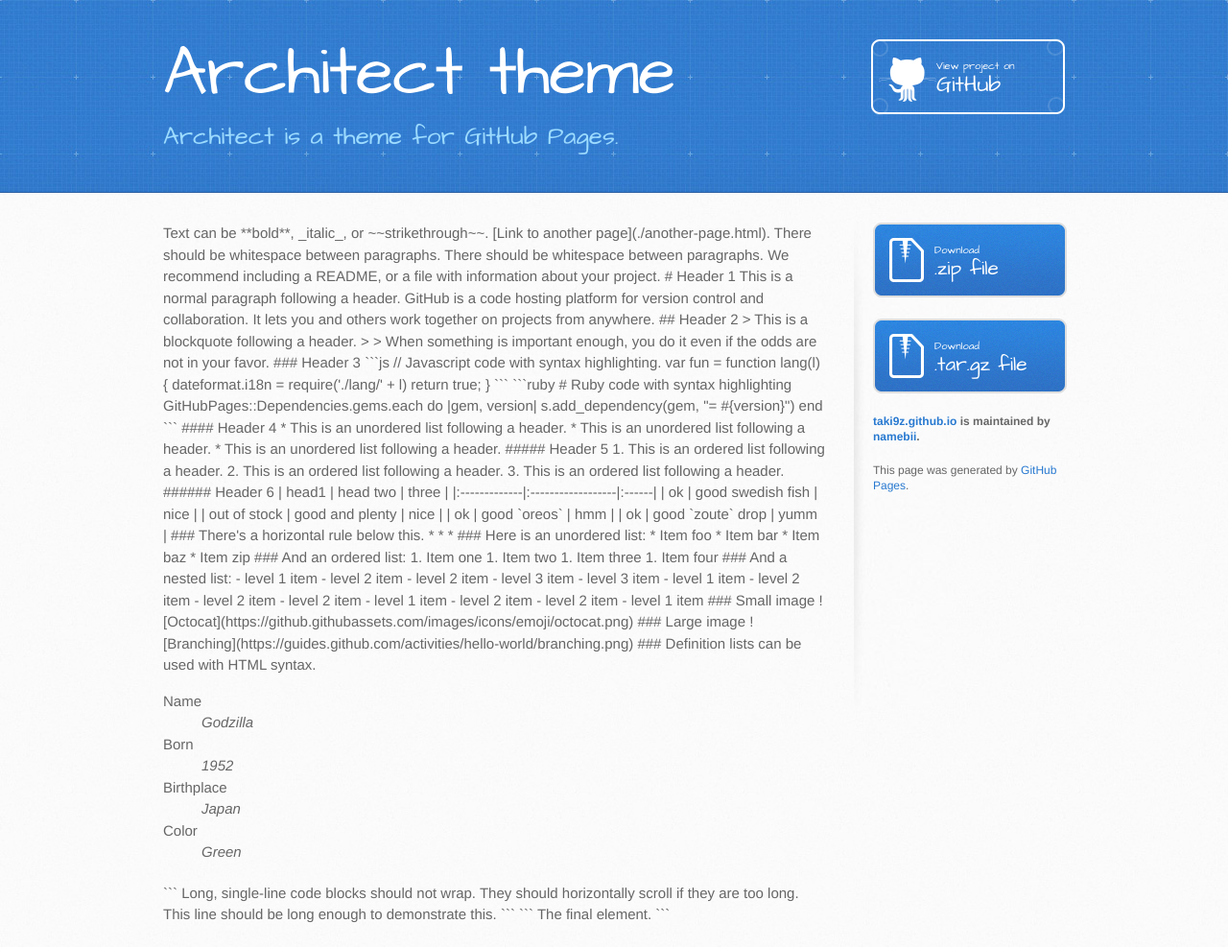
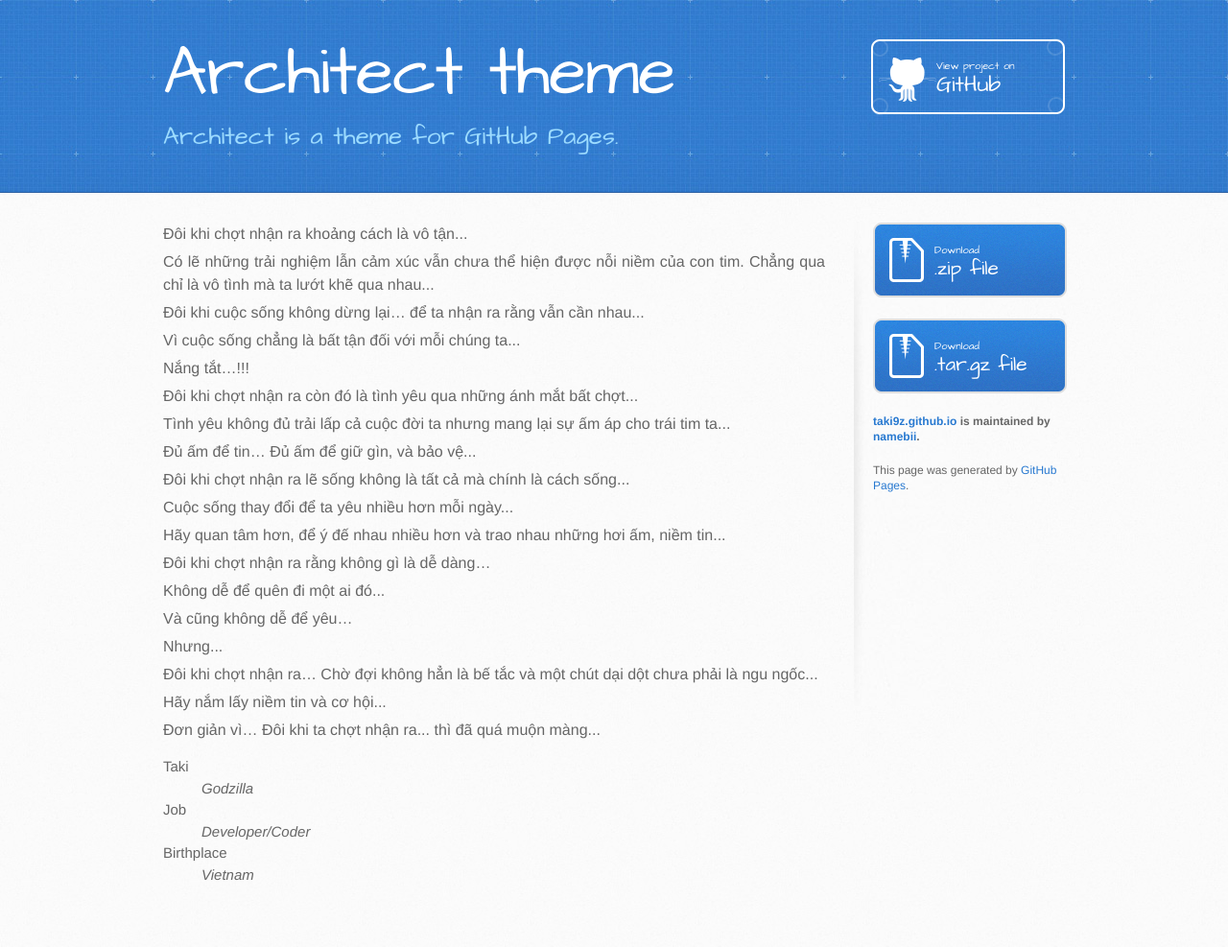
Before and after one commit to namebii/taki9z.github.io, a Jekyll site: the page built from index.html, in a window 1280 px wide. Shown: the whole page at 96% size. Built offline with Jekyll 4.4.1, drawn with Linux system fonts in a browser that asks for light colours; after the commit the page ends 966 px from its top, so only the background shows below that.

Commit message:
Update index.html

````diff
--- a/index.html
+++ b/index.html
@@ -2,122 +2,36 @@
 layout: default
 ---
 
-Text can be **bold**, _italic_, or ~~strikethrough~~.
+<p style="font-size:16px;text-align:justify;margin-bottom:5px;">Đôi khi chợt nhận ra khoảng cách là vô tận...</p>
+<p style="font-size:16px;text-align:justify;margin-bottom:5px;">Có lẽ những trải nghiệm lẫn cảm xúc vẫn chưa thể hiện được nỗi niềm của con tim. Chẳng qua chỉ là vô tình mà ta lướt khẽ qua nhau...</p>
 
-[Link to another page](./another-page.html).
+<p style="font-size:16px;text-align:justify;margin-bottom:5px;">Đôi khi cuộc sống không dừng lại… để ta nhận ra rằng vẫn cần nhau...</p>
+<p style="font-size:16px;text-align:justify;margin-bottom:5px;">Vì cuộc sống chẳng là bất tận đối với mỗi chúng ta...</p>
+<p style="font-size:16px;text-align:justify;margin-bottom:5px;">Nắng tắt…!!!</p>
 
-There should be whitespace between paragraphs.
+<p style="font-size:16px;text-align:justify;margin-bottom:5px;">Đôi khi chợt nhận ra còn đó là tình yêu qua những ánh mắt bất chợt...</p>
+<p style="font-size:16px;text-align:justify;margin-bottom:5px;">Tình yêu không đủ trải lấp cả cuộc đời ta nhưng mang lại sự ấm áp cho trái tim ta...</p>
+<p style="font-size:16px;text-align:justify;margin-bottom:5px;">Đủ ấm để tin… Đủ ấm để giữ gìn, và bảo vệ...</p>
 
-There should be whitespace between paragraphs. We recommend including a README, or a file with information about your project.
+<p style="font-size:16px;text-align:justify;margin-bottom:5px;">Đôi khi chợt nhận ra lẽ sống không là tất cả mà chính là cách sống...</p>
+<p style="font-size:16px;text-align:justify;margin-bottom:5px;">Cuộc sống thay đổi để ta yêu nhiều hơn mỗi ngày...</p>
+<p style="font-size:16px;text-align:justify;margin-bottom:5px;">Hãy quan tâm hơn, để ý đế nhau nhiều hơn và trao nhau những hơi ấm, niềm tin...</p>
 
-# Header 1
+<p style="font-size:16px;text-align:justify;margin-bottom:5px;">Đôi khi chợt nhận ra rằng không gì là dễ dàng…</p>
+<p style="font-size:16px;text-align:justify;margin-bottom:5px;">Không dễ để quên đi một ai đó...</p>
+<p style="font-size:16px;text-align:justify;margin-bottom:5px;">Và cũng không dễ để yêu…</p>
 
-This is a normal paragraph following a header. GitHub is a code hosting platform for version control and collaboration. It lets you and others work together on projects from anywhere.
-
-## Header 2
-
-> This is a blockquote following a header.
->
-> When something is important enough, you do it even if the odds are not in your favor.
-
-### Header 3
-
-```js
-// Javascript code with syntax highlighting.
-var fun = function lang(l) {
-  dateformat.i18n = require('./lang/' + l)
-  return true;
-}
-```
-
-```ruby
-# Ruby code with syntax highlighting
-GitHubPages::Dependencies.gems.each do |gem, version|
-  s.add_dependency(gem, "= #{version}")
-end
-```
-
-#### Header 4
-
-*   This is an unordered list following a header.
-*   This is an unordered list following a header.
-*   This is an unordered list following a header.
-
-##### Header 5
-
-1.  This is an ordered list following a header.
-2.  This is an ordered list following a header.
-3.  This is an ordered list following a header.
-
-###### Header 6
-
-| head1        | head two          | three |
-|:-------------|:------------------|:------|
-| ok           | good swedish fish | nice  |
-| out of stock | good and plenty   | nice  |
-| ok           | good `oreos`      | hmm   |
-| ok           | good `zoute` drop | yumm  |
-
-### There's a horizontal rule below this.
-
-* * *
-
-### Here is an unordered list:
-
-*   Item foo
-*   Item bar
-*   Item baz
-*   Item zip
-
-### And an ordered list:
-
-1.  Item one
-1.  Item two
-1.  Item three
-1.  Item four
-
-### And a nested list:
-
-- level 1 item
-  - level 2 item
-  - level 2 item
-    - level 3 item
-    - level 3 item
-- level 1 item
-  - level 2 item
-  - level 2 item
-  - level 2 item
-- level 1 item
-  - level 2 item
-  - level 2 item
-- level 1 item
-
-### Small image
-
-![Octocat](https://github.githubassets.com/images/icons/emoji/octocat.png)
-
-### Large image
-
-![Branching](https://guides.github.com/activities/hello-world/branching.png)
+<p style="font-size:16px;text-align:justify;margin-bottom:5px;">Nhưng...</p>
+<p style="font-size:16px;text-align:justify;margin-bottom:5px;">Đôi khi chợt nhận ra… Chờ đợi không hẳn là bế tắc và một chút dại dột chưa phải là ngu ngốc...</p>
+<p style="font-size:16px;text-align:justify;margin-bottom:5px;">Hãy nắm lấy niềm tin và cơ hội...</p>
+<p style="font-size:16px;text-align:justify;margin-bottom:5px;">Đơn giản vì… Đôi khi ta chợt nhận ra... thì đã quá muộn màng...</p>
 
 
-### Definition lists can be used with HTML syntax.
-
 <dl>
-<dt>Name</dt>
+<dt>Taki</dt>
 <dd>Godzilla</dd>
-<dt>Born</dt>
-<dd>1952</dd>
+<dt>Job</dt>
+<dd>Developer/Coder</dd>
 <dt>Birthplace</dt>
-<dd>Japan</dd>
-<dt>Color</dt>
-<dd>Green</dd>
+<dd>Vietnam</dd>
 </dl>
-
-```
-Long, single-line code blocks should not wrap. They should horizontally scroll if they are too long. This line should be long enough to demonstrate this.
-```
-
-```
-The final element.
-```
````
